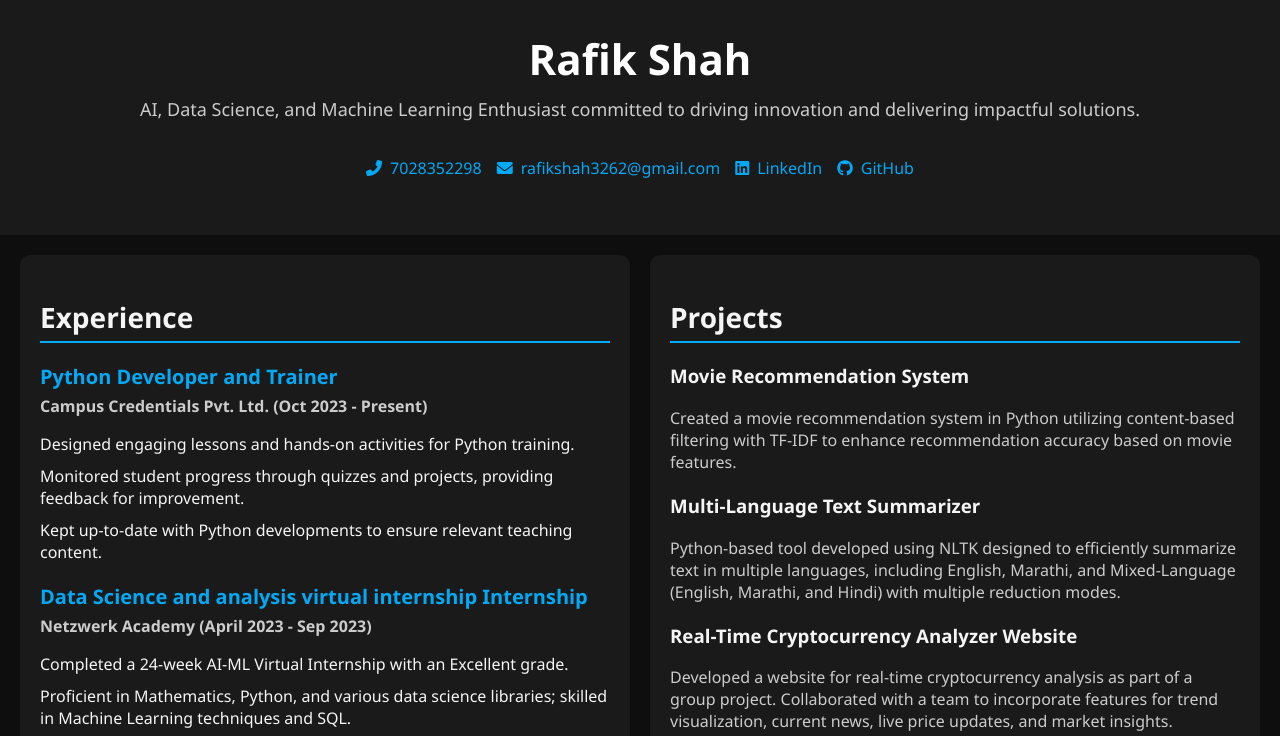
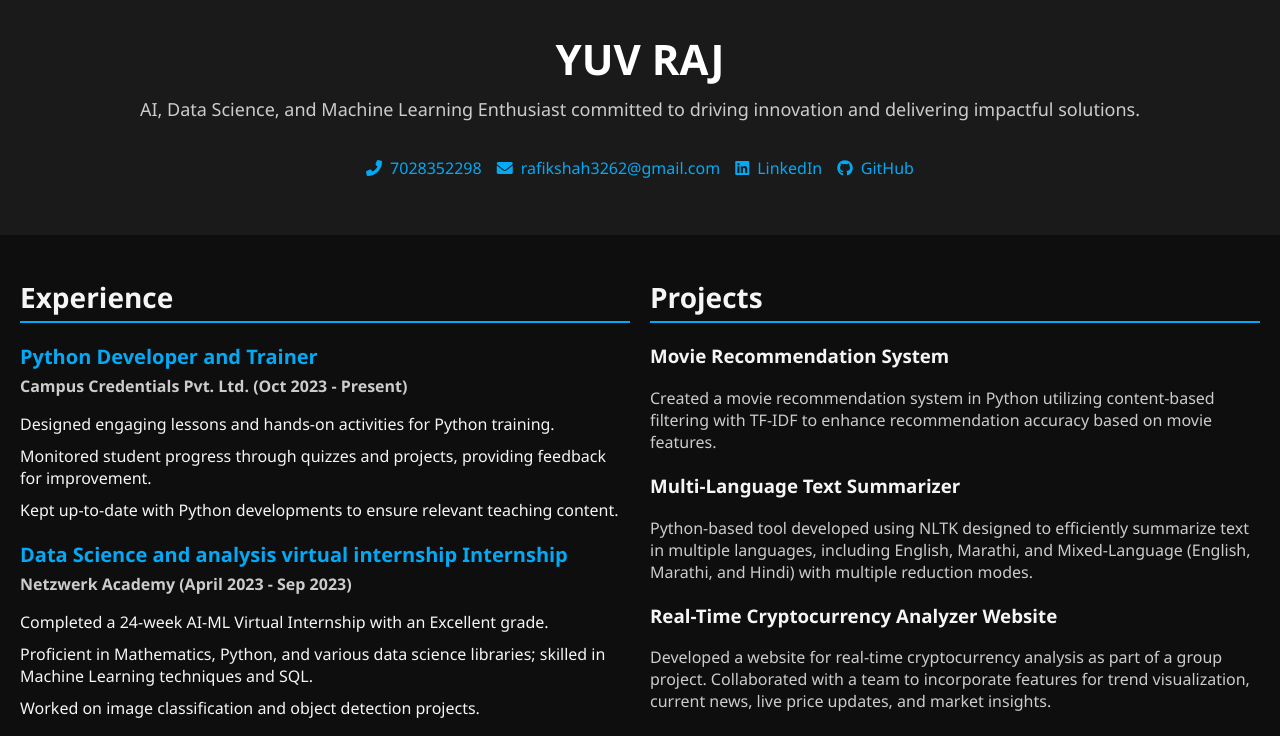
Before and after one commit to Yuvi8bit/my_resume, a plain HTML site: page index.html in a window 1280 px wide. Shown: the top 736 px of the page. Drawn offline with Linux system fonts and the light colour scheme.

Commit message:
Update index.html

```diff
--- a/index.html
+++ b/index.html
@@ -73,7 +73,7 @@
             gap: 20px;
         }
 
-        .left-column,
+        .left-column,https://yuvi8bit.github.io/my_resume/https://yuvi8bit.github.io/my_resume/https://yuvi8bit.github.io/my_resume/
         .right-column {
             background-color: #1a1a1a;
             padding: 20px;
@@ -176,7 +176,7 @@
 
 <body>
     <header>
-        <h1>Rafik Shah</h1>
+        <h1>YUV RAJ</h1>
         <p>AI, Data Science, and Machine Learning Enthusiast committed to driving innovation and delivering impactful solutions.</p>
         <div class="contact-info">
             <ul>
```
